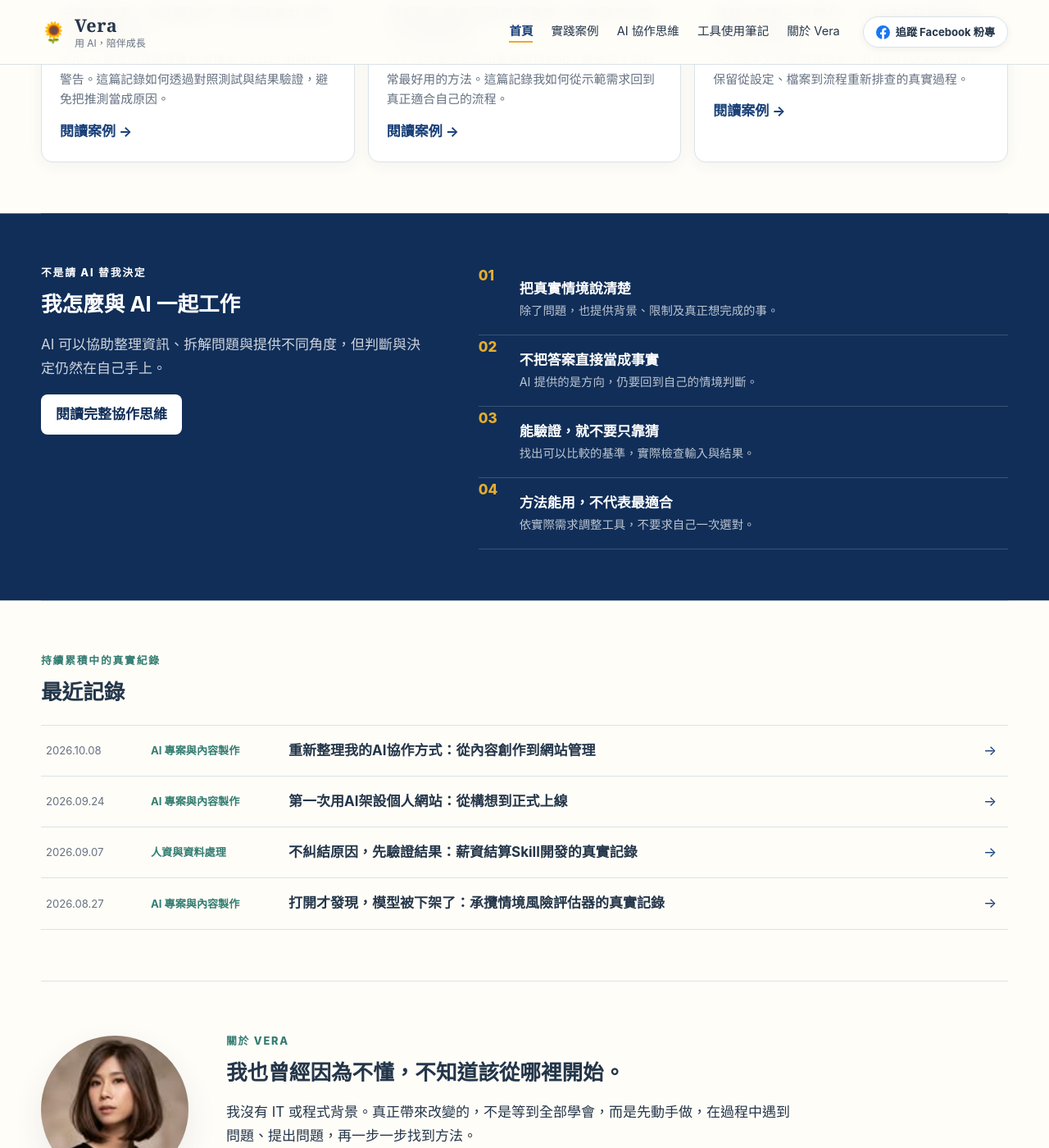
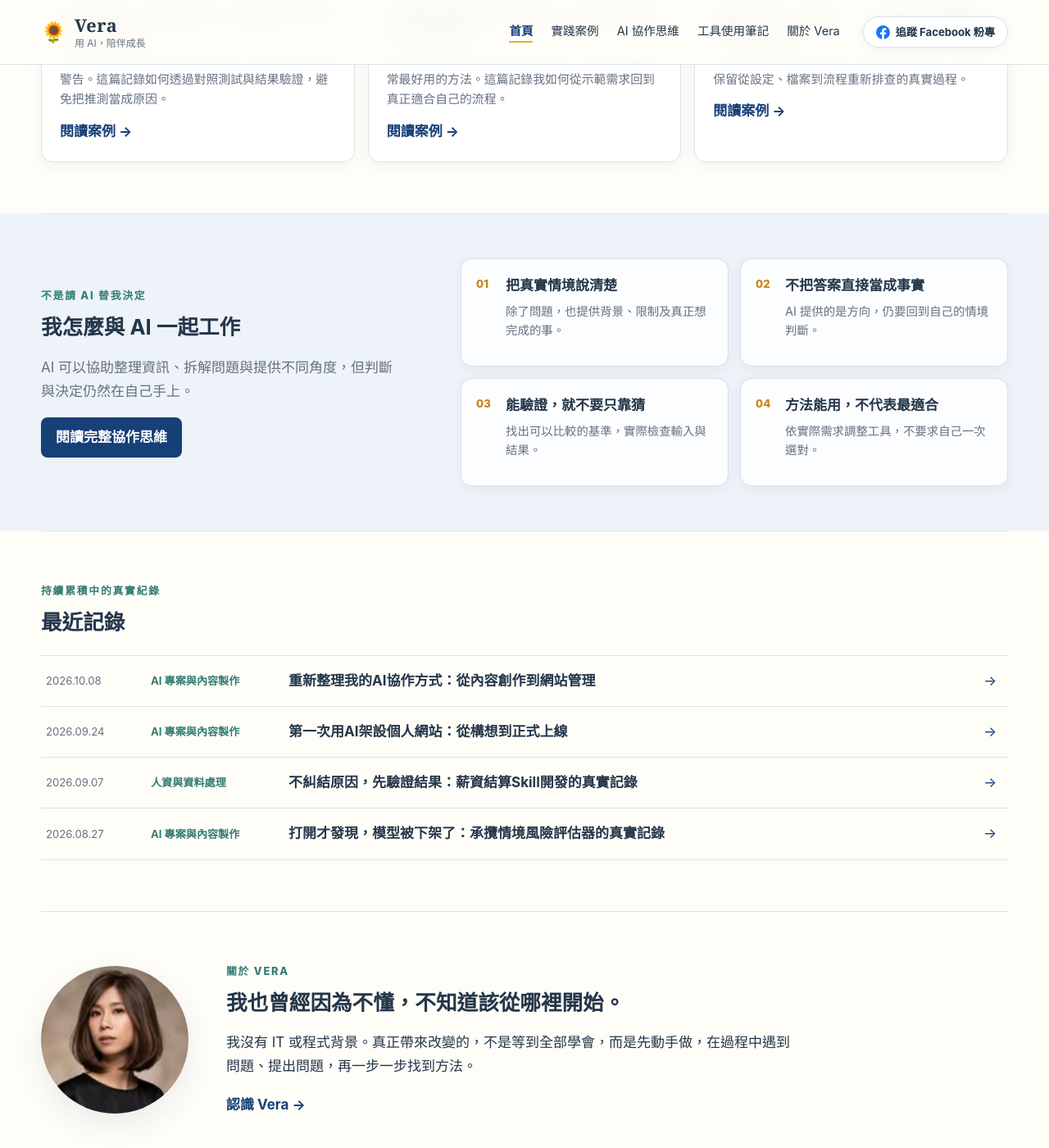
Before and after one commit to Vera-With-AI/Vera-With-AI.github.io, a Jekyll site: the page built from index.md, in a window 1280 px wide and 1400 px high, scrolled down 1229 px. Shown: the whole window at 82% size. Built offline with Jekyll 4.4.1, drawn with Linux system fonts in a browser that asks for light colours.

Commit message:
優化首頁協作區塊配色與版面

```diff
--- a/_config.yml
+++ b/_config.yml
@@ -13,7 +13,7 @@ collections:
 
 markdown: kramdown
 
-css_version: 45
+css_version: 46
 
 exclude:
   - _templates
--- a/assets/css/style.css
+++ b/assets/css/style.css
@@ -84,13 +84,16 @@ h3 { font-size: 1.08rem; }
 .article-meta { display: flex; justify-content: space-between; gap: 12px; color: var(--muted); font-size: .75rem; font-weight: 700; }
 .article-meta span { color: var(--teal); }
 .mobile-link { display: none; margin-top: 24px; }
-.principles-section { display: grid; grid-template-columns: .85fr 1.15fr; gap: 56px; color: #fff; background: var(--navy-deep); border: 0; box-shadow: 0 0 0 100vmax var(--navy-deep); clip-path: inset(0 -100vmax); }
-.principles-section h2, .principles-section .eyebrow { color: #fff; }
-.principles-intro p:not(.eyebrow) { color: rgba(255,255,255,.8); }
-.principle-list { list-style: none; padding: 0; margin: 0; counter-reset: principles; }
-.principle-list li { display: grid; grid-template-columns: 1fr; padding: 16px 0 16px 50px; border-bottom: 1px solid rgba(255,255,255,.18); position: relative; counter-increment: principles; }
-.principle-list li::before { content: "0" counter(principles); position: absolute; left: 0; color: var(--sunflower); font-weight: 800; }
-.principle-list span { color: rgba(255,255,255,.72); font-size: .9rem; }
+.principles-section { display: grid; grid-template-columns: .82fr 1.18fr; gap: 48px; align-items: center; padding-block: 54px; background: var(--blue-wash); border-color: #d4e0ea; box-shadow: 0 0 0 100vmax var(--blue-wash); clip-path: inset(0 -100vmax); }
+.principles-intro { max-width: 430px; }
+.principles-intro p:not(.eyebrow) { color: var(--muted); }
+.principles-section .button-light { color: #fff; background: var(--navy); }
+.principles-section .button-light:hover { background: var(--navy-deep); }
+.principle-list { display: grid; grid-template-columns: repeat(2, minmax(0, 1fr)); gap: 14px; list-style: none; padding: 0; margin: 0; counter-reset: principles; }
+.principle-list li { min-height: 132px; padding: 20px 18px 18px 54px; position: relative; counter-increment: principles; background: rgba(255,255,255,.82); border: 1px solid #d4e0ea; border-radius: 14px; box-shadow: 0 4px 16px rgba(29, 50, 73, .05); }
+.principle-list li::before { content: "0" counter(principles); position: absolute; top: 19px; left: 18px; color: #c88314; font-size: .82rem; font-weight: 800; }
+.principle-list strong { display: block; margin-bottom: 6px; color: var(--text); line-height: 1.5; }
+.principle-list span { display: block; color: var(--muted); font-size: .9rem; line-height: 1.65; }
 .latest-list { margin-top: 22px; border-top: 1px solid var(--border); }
 .latest-item { display: grid; grid-template-columns: 110px 150px 1fr 24px; gap: 18px; align-items: center; padding: 16px 6px; color: var(--text); border-bottom: 1px solid var(--border); text-decoration: none; }
 .latest-item:hover strong { color: var(--navy); }
@@ -178,7 +181,8 @@ h3 { font-size: 1.08rem; }
   .home-section { padding: 44px 0; }
   .problem-grid, .featured-grid, .case-list, .mini-grid { grid-template-columns: 1fr; }
   .problem-card { min-height: 0; }
-  .principles-section { grid-template-columns: 1fr; gap: 28px; }
+  .principles-section { grid-template-columns: 1fr; gap: 28px; padding-block: 44px; }
+  .principles-intro { max-width: 680px; }
   .latest-item { grid-template-columns: 86px 1fr 18px; gap: 12px; }
   .latest-topic { grid-column: 2; grid-row: 1; }
   .latest-item strong { grid-column: 1 / 3; }
@@ -209,6 +213,8 @@ h3 { font-size: 1.08rem; }
   .problem-card { padding: 14px; }
   .problem-card h3 { margin: 8px 0 10px; font-size: 1rem; }
   .problem-card .text-link { font-size: .84rem; }
+  .principle-list { grid-template-columns: 1fr; }
+  .principle-list li { min-height: 0; }
   .article-card, .case-card, .tool-guidance, .next-step, .post-end { padding: 18px; }
   .case-card.has-image { padding: 0; }
   .case-card-body { padding: 18px; }
```
